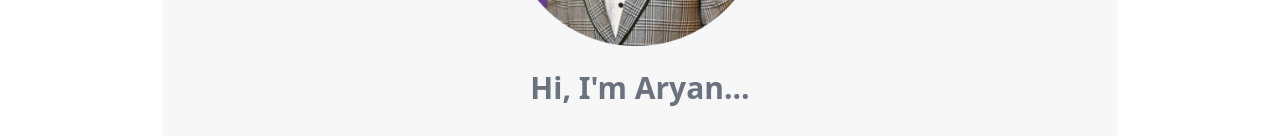
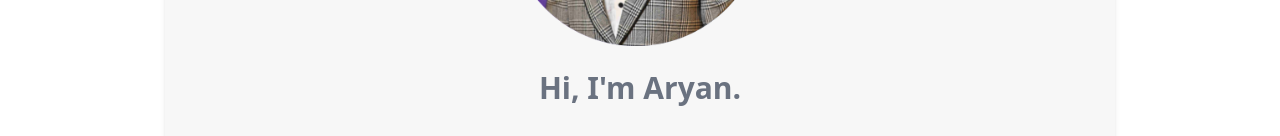
Before and after one commit to aryansindhi18/Portfolio, a React (Vite) app: page / in a window 1280 px wide. Shown: the part 334-470 px from the top of the page. Built offline with nearby package versions, Linux system fonts and the light colour scheme.

Commit message:
Changed name line to Hi, I'm Aryan.

```diff
--- a/src/App.tsx
+++ b/src/App.tsx
@@ -21,7 +21,7 @@ function App() {
           </div>
           </div>
           <div className='flex justify-center py-3'>
-            <div className='text-3xl text-regal-grey font-bold'>Hi, I'm Aryan...</div>
+            <div className='text-3xl text-regal-grey font-bold'>Hi, I'm Aryan.</div>
           </div>
 
           <div className='flex justify-center'>
```
Also changed, not shown: 1 other file (tests, documents, lock files or other folders).
